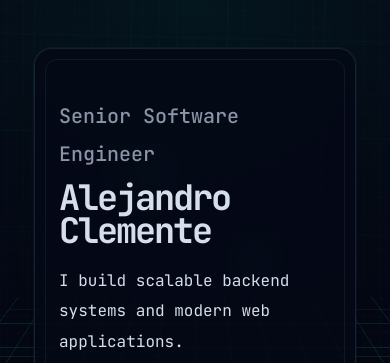
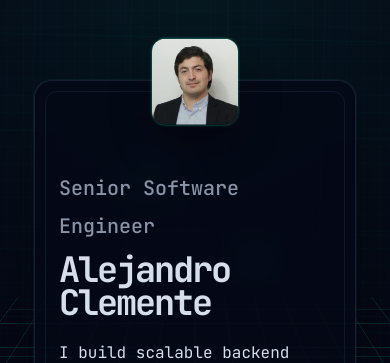
Before and after one commit to aclementcl/aclementcl.github.io, a plain HTML site: page docs/index.html in a window 390 px wide. Shown: the top 363 px of the page. Drawn offline with Linux system fonts and the light colour scheme.

Commit message:
photo added & gitignore added

```diff
--- a/docs/index.html
+++ b/docs/index.html
@@ -6,6 +6,10 @@
     <meta name="viewport" content="width=device-width, initial-scale=1.0" />
     <title>Alejandro Clemente | Senior Software Engineer</title>
     <meta name="description" content="Senior software engineer focused on scalable backend systems and modern web applications." />
+    <meta name="theme-color" content="#050816">
+    <link rel="icon" href="favicon.svg?v=2" type="image/svg+xml">
+    <link rel="shortcut icon" href="favicon.svg?v=2" type="image/svg+xml">
+    <link rel="mask-icon" href="favicon.svg?v=2" color="#00c78a">
     <link rel="preconnect" href="https://fonts.googleapis.com">
     <link rel="preconnect" href="https://fonts.gstatic.com" crossorigin>
     <link href="https://fonts.googleapis.com/css2?family=JetBrains+Mono:wght@400;500;700&display=swap" rel="stylesheet">
@@ -22,6 +26,10 @@
     </div>
 
     <main class="page" id="app">
+        <figure class="page-photo">
+            <img src="assets/ac.jpeg" alt="Portrait of Alejandro Clemente" class="page-photo-image">
+        </figure>
+
         <section class="hero">
             <p class="hero-role" id="hero-role"></p>
             <h1 class="hero-name" id="hero-name"></h1>
--- a/docs/styles/main.css
+++ b/docs/styles/main.css
@@ -38,8 +38,8 @@ body {
 
 .page {
     width: min(92%, var(--max-width));
-    margin: 0 auto;
-    padding: 72px 56px 88px;
+    margin: 40px auto 0;
+    padding: 108px 56px 88px;
     background: rgba(5, 8, 22, 0.88);
     border: 1px solid rgba(26, 34, 51, 0.92);
     border-radius: 18px;
@@ -57,6 +57,26 @@ body {
     border: 1px solid rgba(125, 211, 252, 0.08);
     border-radius: 12px;
     pointer-events: none;
+}
+
+.page-photo {
+    position: absolute;
+    top: 0;
+    left: 50%;
+    margin: 0;
+    transform: translate(-50%, -50%);
+    z-index: 2;
+}
+
+.page-photo-image {
+    width: 104px;
+    height: 104px;
+    object-fit: cover;
+    border-radius: 14px;
+    border: 1px solid rgba(0, 199, 138, 0.28);
+    box-shadow:
+        0 0 0 1px rgba(0, 199, 138, 0.08),
+        0 18px 40px rgba(0, 0, 0, 0.28);
 }
 
 a {
@@ -153,7 +173,8 @@ svg {
 
 @media (max-width: 640px) {
     .page {
-        padding: 48px 24px 56px;
+        margin-top: 32px;
+        padding: 88px 24px 56px;
     }
 
     .page::before {
@@ -165,6 +186,15 @@ svg {
         padding-bottom: 44px;
     }
 
+    .page-photo {
+        transform: translate(-50%, -44%);
+    }
+
+    .page-photo-image {
+        width: 88px;
+        height: 88px;
+    }
+
     body {
         font-size: 16px;
     }
```
Also changed, not shown: docs/assets/ac.jpeg (added), docs/favicon.svg (added), 1 other file.
